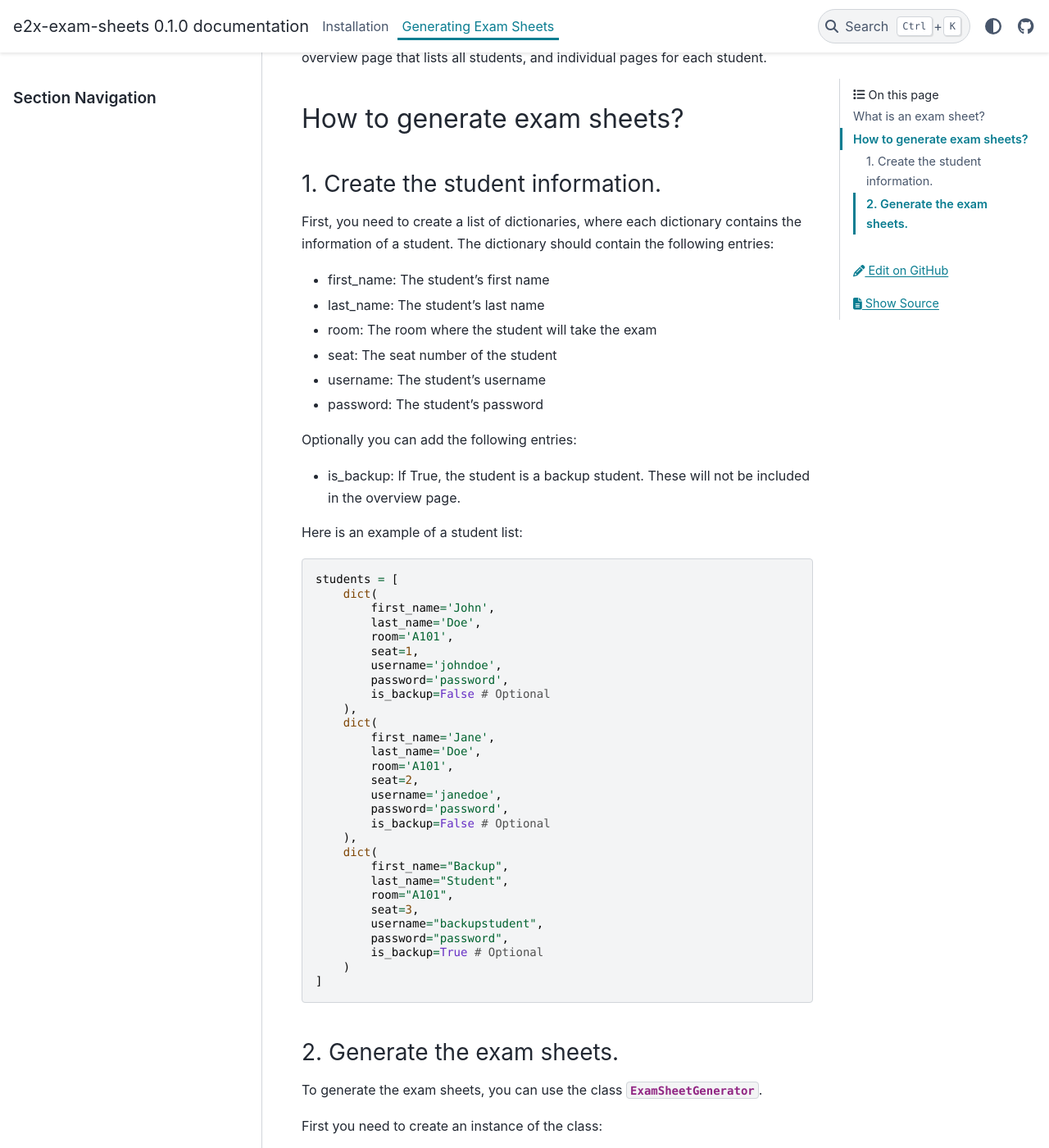
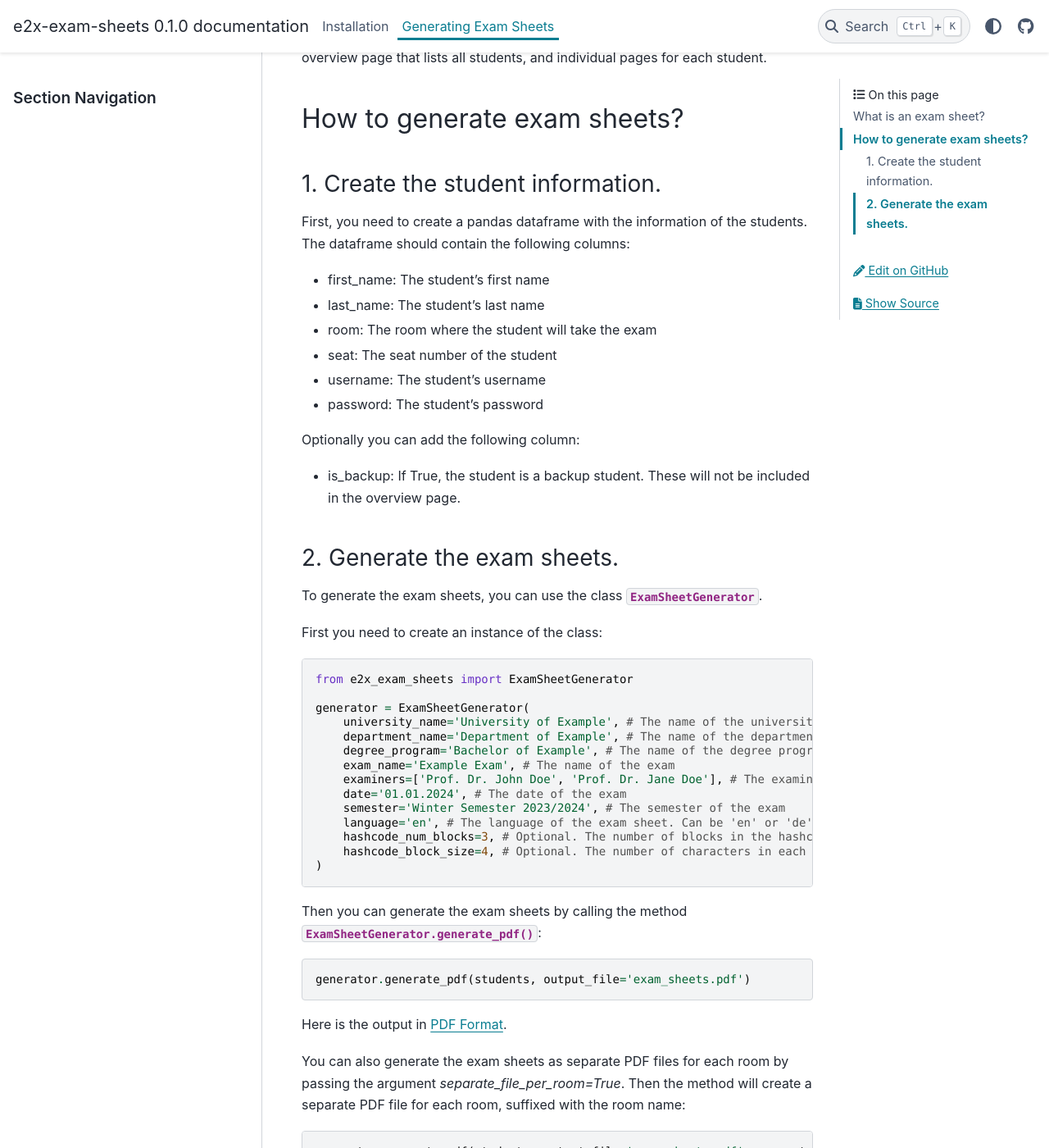
Before and after one commit to DigiKlausur/e2x-exam-sheets, a Sphinx documentation site: the page built from docs/source/user_guide/index.rst, in a window 1280 px wide and 1400 px high, scrolled down 410 px. Shown: the whole window at 82% size. Built offline with Sphinx 7.4.7 and the PyData theme 0.15.4, drawn with Linux system fonts in a browser that asks for light colours; some of the changed text lies outside the part shown.

Commit message:
Update docs

```diff
--- a/docs/source/user_guide/index.rst
+++ b/docs/source/user_guide/index.rst
@@ -17,8 +17,8 @@ How to generate exam sheets?
 1. Create the student information.
 ~~~~~~~~~~~~~~~~~~~~~~~~~~~~~~~~~~
 
-First, you need to create a list of dictionaries, where each dictionary contains the information of a student.
-The dictionary should contain the following entries:
+First, you need to create a pandas dataframe with the information of the students.
+The dataframe should contain the following columns:
 
 * first_name: The student's first name
 * last_name: The student's last name
@@ -27,44 +27,9 @@ The dictionary should contain the following entries:
 * username: The student's username
 * password: The student's password
 
-Optionally you can add the following entries:
+Optionally you can add the following column:
 
 * is_backup: If True, the student is a backup student. These will not be included in the overview page.
-
-
-Here is an example of a student list:
-
-.. code-block:: python
-
-    students = [
-        dict(
-            first_name='John',
-            last_name='Doe',
-            room='A101',
-            seat=1,
-            username='johndoe',
-            password='password',
-            is_backup=False # Optional
-        ),
-        dict(
-            first_name='Jane',
-            last_name='Doe',
-            room='A101',
-            seat=2,
-            username='janedoe',
-            password='password',
-            is_backup=False # Optional
-        ),
-        dict(
-            first_name="Backup",
-            last_name="Student",
-            room="A101",
-            seat=3,
-            username="backupstudent",
-            password="password",
-            is_backup=True # Optional
-        )
-    ]
 
 
 2. Generate the exam sheets.
@@ -91,14 +56,20 @@ First you need to create an instance of the class:
         hashcode_block_size=4, # Optional. The number of characters in each block of the hashcode
     )
 
-Then you can generate the exam sheets by calling the method :meth:`ExamSheetGenerator.generate_html` or :meth:`ExamSheetGenerator.generate_pdf`:
+Then you can generate the exam sheets by calling the method :meth:`ExamSheetGenerator.generate_pdf`:
 
 .. code-block:: python
 
-    generator.generate_html(students, output_file='exam_sheets.html')
     generator.generate_pdf(students, output_file='exam_sheets.pdf')
 
-Here is the output in `PDF Format <../_static/example_sheet.pdf>`_ or `HTML Format <../_static/example_sheet.html>`_.
+Here is the output in `PDF Format <../_static/example_sheet.pdf>`_.
+
+You can also generate the exam sheets as separate PDF files for each room by passing the argument `separate_file_per_room=True`.
+Then the method will create a separate PDF file for each room, suffixed with the room name:
+
+.. code-block:: python
+
+    generator.generate_pdf(students, output_file='exam_sheets.pdf', separate_file_per_room=True)
 
 
 .. note::
```
